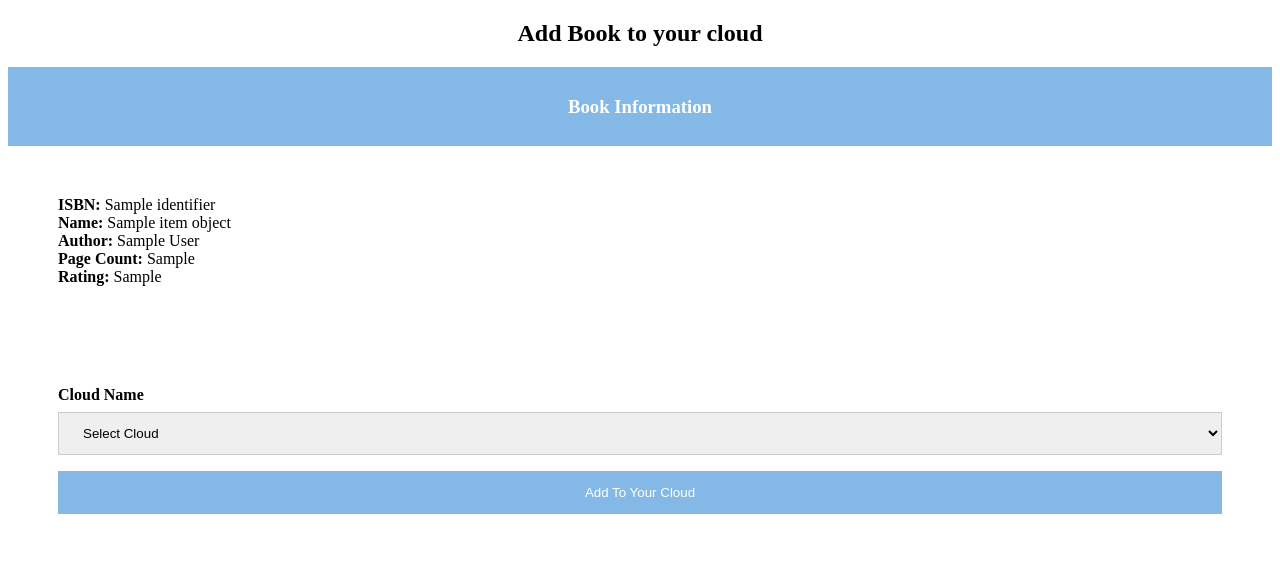
After one commit to rausalgue/IS211_CourseProject, a Flask app: template templates/itemDetails.html in a window 1280 px wide. The commit adds this page. Shown: the top 571 px of the page. Run offline with Flask 2, Linux system fonts and the light colour scheme; the template is opened without the code that fills it: most values are stand-ins (such as "Sample title", 1, 10 or a date in 2020).

Commit message:
Added Book Info page

```diff
--- a/Application.py
+++ b/Application.py
@@ -164,7 +164,7 @@ def createUser():
 
         session['Logged_In'] = 'Y'
         session['User_Name'] = request.form['fName']
-        session['User_Id'] = request.form['userId']
+        session['User_Id'] = greatest_id
 
         print session
 
@@ -358,6 +358,7 @@ def callBookAPI(isbn):
         clean_results_object = [
             {
                 "Success": True,
+                "Identifier": isbn,
                 "Name": title,
                 "Author": author,
                 "Publisher": publisher,
@@ -377,6 +378,55 @@ def callBookAPI(isbn):
 
     return clean_results_object
 
+@app.route('/additem/<identifier>')
+def getBookData(identifier):
+    valid = getSessionInfo()
+
+    print identifier
+    print session
+
+    if valid:
+        if request.method == 'POST':
+
+            g.db.execute('insert into clouds (Identifier, UserObject, Name) values (?, ?, ?)',
+                         [greatest_id,session['User_Id'], request.form['name']])
+            g.db.commit()
+            return redirect('/cloud/'+identifier)
+        else:
+            conns = g.db.execute('SELECT Identifier, UserObject, Name FROM clouds where UserObject = (?)',
+                                 (session['User_Id'],))
+            clouds = [dict(Identifier=row[0], UserId=row[1], Name=row[2])
+                      for row in conns.fetchall()]
+
+            item_object_data = {}
+            # Find Book in our database
+            conns = g.db.execute('SELECT * FROM books where Identifier = (?)',
+                                 (identifier,))
+
+            item_object = conns.fetchone()
+
+            #print type(item_object)
+
+            if item_object is None:
+                print 'Need to add'
+            else:
+                item_object_data = {
+                    "Identifier": item_object[0],
+                    "Name": item_object[1],
+                    "Author": item_object[2],
+                    "Page Count": item_object[3],
+                    "Average Rating": item_object[4]
+                }
+                print item_object_data
+                print item_object
+
+
+            user_object = (session['User_Name'], session['User_Id'],)
+
+            return render_template('itemDetails.html', user_object=user_object, item_object_data=item_object_data, clouds=clouds)
+
+    else:
+        return redirect(url_for('index'))
 
 if __name__ == '__main__':
     app.run()
--- a/templates/dashboard.html
+++ b/templates/dashboard.html
@@ -233,7 +233,7 @@
         </div>
 
 
-        <div class="subcontainer" style="display:none">
+        <div class="subcontainer" style="display:">
             <div class="dashboard-buttons">
                 <table cellspacing='0'> <!-- cellspacing='0' is important, must stay -->
                     <!-- Table Header -->
--- /dev/null
+++ b/templates/itemDetails.html
@@ -0,0 +1,106 @@
+<!DOCTYPE html>
+<html>
+    <style>
+    form {
+
+    }
+    h2 {
+        text-align: center;
+    }
+
+    input[type=text], input[type=password], input[type=number], input[type=date] {
+        width: 100%;
+        padding: 12px 20px;
+        margin: 8px 0;
+        display: inline-block;
+        border: 1px solid #ccc;
+        box-sizing: border-box;
+    }
+    select {
+        width: 100%;
+        padding: 12px 20px;
+        margin: 8px 0;
+        display: inline-block;
+        border: 1px solid #ccc;
+        box-sizing: border-box;
+    }
+
+    button {
+        background-color: #84B8E6;
+        color: white;
+        padding: 14px 20px;
+        margin: 8px 0;
+        border: none;
+        cursor: pointer;
+        width: 100%;
+    }
+
+    button:hover {
+        opacity: 0.8;
+    }
+
+    .cancelbtn {
+        width: auto;
+        padding: 10px 18px;
+        background-color: #f44336;
+    }
+
+    .imgcontainer {
+        text-align: center;
+        margin: 24px 0 12px 0;
+    }
+
+    .container {
+        padding: 50px;
+    }
+
+    .errorMessage {
+        color: #ff0000;
+    }
+
+    span.psw {
+        float: right;
+        padding-top: 16px;
+    }
+
+    /* Change styles for span and cancel button on extra small screens */
+    @media screen and (max-width: 300px) {
+        span.psw {
+           display: block;
+           float: none;
+        }
+        .cancelbtn {
+           width: 100%;
+        }
+    }
+    </style>
+<body>
+
+    <h2>Add Book to your cloud</h2>
+    <div class="subcontainer" style="background-color:#84B8E6; color:#FFFFFF; padding:10px; text-align:center">
+        <h3>Book Information</h3>
+    </div>
+    <div class="container">
+        <label><b>ISBN:</b></label> {{item_object_data['Identifier']}} <br>
+        <label><b>Name:</b></label> {{item_object_data['Name']}} <br>
+        <label><b>Author:</b></label> {{item_object_data['Author']}} <br>
+        <label><b>Page Count:</b></label> {{item_object_data['Page Count']}} <br>
+        <label><b>Rating:</b></label> {{item_object_data['Average Rating']}} <br>
+    </div>
+    <form action="/additem/{{item_object_data['Identifier']}}" method="post">
+
+      <div class="container">
+        <label><b>Cloud Name</b></label>
+        <select name="cloudId" required>
+          <option value="">Select Cloud</option>
+          {% for value in clouds %}
+            <option value="{{value.Identifier}}"> {{ value.Name }} </option>
+          {% endfor %}
+        </select>
+
+        <button type="submit">Add To Your Cloud</button>
+      </div>
+    </form>
+
+</body>
+</html>
--- a/templates/search.html
+++ b/templates/search.html
@@ -233,7 +233,11 @@
                             <td>{{ value['publishedDate']}} </td>
                             <td>{{ value['pageCount'] }} </td>
                             <td>{{ value['averageRating'] }} </td>
-                            <td><i class="material-icons" style="font-size:36px">dns</i> </td>
+                            <td>
+                                <a href="additem/{{ value.Identifier }}">
+                                    <i class="material-icons" style="font-size:36px">dns</i>
+                                </a>
+                            </td>
                         </tr><!-- Table Row -->
                         {% endfor %}
 
```
Also changed, not shown: README.md, book.db.
